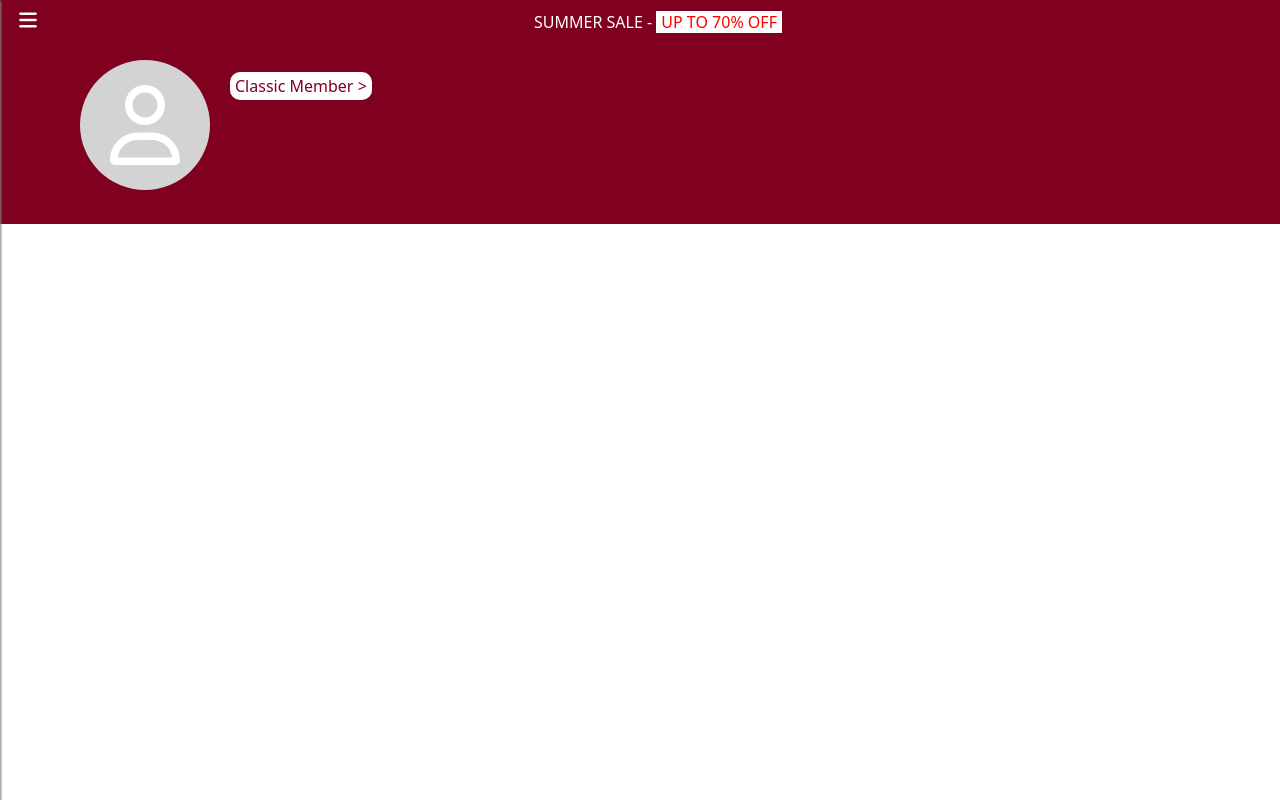
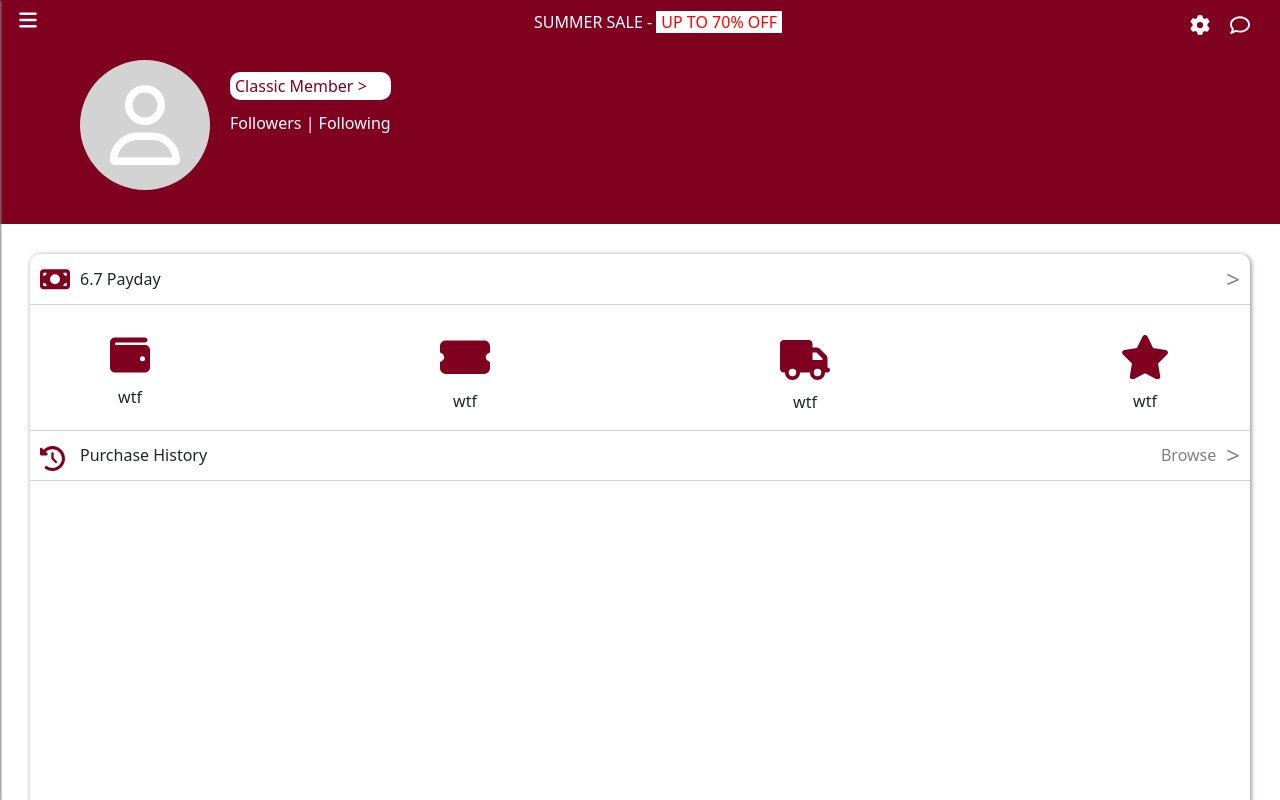
Before and after one commit to Pansaar/ecommerce, a Next.js app: page /profile in a window 1280 px wide. Shown: the top 800 px of the page. Built offline with nearby package versions, Linux system fonts and the light colour scheme.

Commit message:
Profile Page Add Components and Homepage UX Edition

```diff
--- a/components/left-nav.tsx
+++ b/components/left-nav.tsx
@@ -10,6 +10,13 @@ const LeftNav = () => {
 
   const router = useRouter()
 
+  const scrollToTop = () => {
+    window.scrollTo({
+      top: 0,
+      behavior: 'smooth'
+    });
+  };
+
   return (
     <nav style={{
       position: 'fixed',
@@ -20,15 +27,14 @@ const LeftNav = () => {
       transition: 'left 0.3s ease-in-out',
       backgroundColor: 'white',
       boxShadow: '1px 1px 2px grey',
-      zIndex: 1
+      zIndex: 2
     }}>
-      <svg xmlns="http://www.w3.org/2000/svg" viewBox="0 0 384 512" fill='grey' width={15} style={{marginLeft: "140", marginTop: "15px", cursor: "pointer"}} onClick={() => setShowNav(false)}><path d="M342.6 150.6c12.5-12.5 12.5-32.8 0-45.3s-32.8-12.5-45.3 0L192 210.7 86.6 105.4c-12.5-12.5-32.8-12.5-45.3 0s-12.5 32.8 0 45.3L146.7 256 41.4 361.4c-12.5 12.5-12.5 32.8 0 45.3s32.8 12.5 45.3 0L192 301.3 297.4 406.6c12.5 12.5 32.8 12.5 45.3 0s12.5-32.8 0-45.3L237.3 256 342.6 150.6z"/></svg>
-      <ul className='vh-100' style={{ listStyle: 'none', margin: '0', padding: '0' }}>
-      <li style={{ marginTop: '30px', marginLeft: '30px', cursor: 'pointer' }} onClick={() => {{router.push(`/home?user=${encodeURIComponent(authenticatedUser)}`, undefined, { shallow: true }), setShowNav(false)}}}>Home</li>
-        <li style={{ marginTop: '30px', marginLeft: '30px', cursor: 'pointer' }} onClick={() => {{router.push(`/profile?user=${encodeURIComponent(authenticatedUser)}`, undefined, { shallow: true }), setShowNav(false)}}}>Profile</li>
-        <li style={{ marginTop: '30px', marginLeft: '30px', cursor: 'pointer' }} onClick={() => {{router.push(`/shoppingCart?user=${encodeURIComponent(authenticatedUser)}`, undefined, { shallow: true }), setShowNav(false)}}}>Shopping Cart</li>
-        <li style={{ marginTop: '30px', marginLeft: '30px', cursor: 'pointer' }} onClick={() => {{router.push(`/myMerchant?user=${encodeURIComponent(authenticatedUser)}`, undefined, { shallow: true }), setShowNav(false)}}}>MyMerchant</li>
-        <li style={{ marginTop: '30px', marginLeft: '30px', cursor: 'pointer' }} onClick={() => router.replace('/')}>Log out</li>
+      <ul className='vh-100' style={{ listStyle: 'none', margin: '0', padding: '0'}}>
+      <li style={{ marginTop: '60px', marginLeft: '30px', cursor: 'pointer' }} onClick={() => {{router.push(`/home?user=${encodeURIComponent(authenticatedUser)}`, undefined, { shallow: true }), setShowNav(false), scrollToTop()}}}>Home</li>
+        <li style={{ marginTop: '40px', marginLeft: '30px', cursor: 'pointer' }} onClick={() => {{router.push(`/profile?user=${encodeURIComponent(authenticatedUser)}`, undefined, { shallow: true }), setShowNav(false)}}}>Profile</li>
+        <li style={{ marginTop: '40px', marginLeft: '30px', cursor: 'pointer' }} onClick={() => {{router.push(`/shoppingCart?user=${encodeURIComponent(authenticatedUser)}`, undefined, { shallow: true }), setShowNav(false)}}}>Shopping Cart</li>
+        <li style={{ marginTop: '40px', marginLeft: '30px', cursor: 'pointer' }} onClick={() => {{router.push(`/myMerchant?user=${encodeURIComponent(authenticatedUser)}`, undefined, { shallow: true }), setShowNav(false)}}}>MyMerchant</li>
+        <li style={{ marginTop: '40px', marginLeft: '30px', cursor: 'pointer' }} onClick={() => router.replace('/')}>Log out</li>
       </ul>
     </nav>
   );
--- a/components/top-nav1.tsx
+++ b/components/top-nav1.tsx
@@ -1,7 +1,7 @@
 import React from 'react'
 import useLeftNavStateStore from '../store/left-nav';
 
-const topNav2 = () => {
+const topNav1 = () => {
   const { showNav, setShowNav } = useLeftNavStateStore();
 
   const openCloseLeftNav = () => {
@@ -9,7 +9,7 @@ const topNav2 = () => {
   };
 
   return (
-    <div>
+    <div style={{zIndex: '0'}}>
         <div className='text-white d-flex' style={{ padding: "10px", background: "#800020" }}>
         <svg xmlns="http://www.w3.org/2000/svg" className='mx-2 mb-1' style={{ cursor: "pointer" }} fill="white" height="20" width="20" viewBox="0 0 448 512" onClick={openCloseLeftNav}>
           <path d="M0 96C0 78.3 14.3 64 32 64H416c17.7 0 32 14.3 32 32s-14.3 32-32 32H32C14.3 128 0 113.7 0 96zM0 256c0-17.7 14.3-32 32-32H416c17.7 0 32 14.3 32 32s-14.3 32-32 32H32c-17.7 0-32-14.3-32-32zM448 416c0 17.7-14.3 32-32 32H32c-17.7 0-32-14.3-32-32s14.3-32 32-32H416c17.7 0 32 14.3 32 32z" />
@@ -20,4 +20,4 @@ const topNav2 = () => {
   )
 }
 
-export default topNav2
+export default topNav1
--- a/components/top-nav2.tsx
+++ b/components/top-nav2.tsx
@@ -1,10 +1,10 @@
 import React, { useState } from 'react';
 import 'bootstrap/dist/css/bootstrap.min.css';
 
-const TopNav1 = () => {
+const TopNav2 = () => {
 
   return (
-    <div>
+    <div style={{position: 'sticky', top: '0', zIndex: '1'}}>
       <div className='d-flex' style={{ padding: "10px", backgroundColor: "white", boxShadow: "1px 1px 2px grey", justifyContent: "space-between" }}>
         <h1 className='align-items-center d-flex'>Ecomm</h1>
         <p className='align-items-center d-flex mt-3' style={{ cursor: "pointer" }}>Electronics</p>
@@ -26,4 +26,4 @@ const TopNav1 = () => {
   );
 };
 
-export default TopNav1;
+export default TopNav2;
--- a/pages/home/index.tsx
+++ b/pages/home/index.tsx
@@ -25,7 +25,6 @@ const Home = () => {
   }, [userParam, router, authenticatedUser, setAuthenticated]);
 
   useEffect(() => {
-    const intervalId = setInterval(() => {
       if (!changingSlide) {
         setChangingSlide(true);
         setCurrentImageIndex((prevIndex) => (prevIndex + 1) % imageArray.length);
@@ -33,9 +32,6 @@ const Home = () => {
           setChangingSlide(false);
         }, 5000);
       }
-    }, 5000);
-
-    return () => clearInterval(intervalId);
   }, [changingSlide, imageArray.length]);
 
   const handleArrowClick = (direction) => {
--- a/pages/profile/index.tsx
+++ b/pages/profile/index.tsx
@@ -24,6 +24,10 @@ const index = () => {
   return (
     <div>
       <TopNav1 />
+      <svg xmlns="http://www.w3.org/2000/svg" viewBox="0 0 512 512" width={20} fill='white' style={{position: 'fixed', top: '15px', right: '70px', zIndex: '2'}}>
+        <path d="M495.9 166.6c3.2 8.7 .5 18.4-6.4 24.6l-43.3 39.4c1.1 8.3 1.7 16.8 1.7 25.4s-.6 17.1-1.7 25.4l43.3 39.4c6.9 6.2 9.6 15.9 6.4 24.6c-4.4 11.9-9.7 23.3-15.8 34.3l-4.7 8.1c-6.6 11-14 21.4-22.1 31.2c-5.9 7.2-15.7 9.6-24.5 6.8l-55.7-17.7c-13.4 10.3-28.2 18.9-44 25.4l-12.5 57.1c-2 9.1-9 16.3-18.2 17.8c-13.8 2.3-28 3.5-42.5 3.5s-28.7-1.2-42.5-3.5c-9.2-1.5-16.2-8.7-18.2-17.8l-12.5-57.1c-15.8-6.5-30.6-15.1-44-25.4L83.1 425.9c-8.8 2.8-18.6 .3-24.5-6.8c-8.1-9.8-15.5-20.2-22.1-31.2l-4.7-8.1c-6.1-11-11.4-22.4-15.8-34.3c-3.2-8.7-.5-18.4 6.4-24.6l43.3-39.4C64.6 273.1 64 264.6 64 256s.6-17.1 1.7-25.4L22.4 191.2c-6.9-6.2-9.6-15.9-6.4-24.6c4.4-11.9 9.7-23.3 15.8-34.3l4.7-8.1c6.6-11 14-21.4 22.1-31.2c5.9-7.2 15.7-9.6 24.5-6.8l55.7 17.7c13.4-10.3 28.2-18.9 44-25.4l12.5-57.1c2-9.1 9-16.3 18.2-17.8C227.3 1.2 241.5 0 256 0s28.7 1.2 42.5 3.5c9.2 1.5 16.2 8.7 18.2 17.8l12.5 57.1c15.8 6.5 30.6 15.1 44 25.4l55.7-17.7c8.8-2.8 18.6-.3 24.5 6.8c8.1 9.8 15.5 20.2 22.1 31.2l4.7 8.1c6.1 11 11.4 22.4 15.8 34.3zM256 336a80 80 0 1 0 0-160 80 80 0 1 0 0 160z"/></svg>
+        <svg xmlns="http://www.w3.org/2000/svg" viewBox="0 0 512 512" width={20} fill='white' style={{position: 'fixed', top: '15px', right: '30px', zIndex: '2'}}>
+        <path d="M123.6 391.3c12.9-9.4 29.6-11.8 44.6-6.4c26.5 9.6 56.2 15.1 87.8 15.1c124.7 0 208-80.5 208-160s-83.3-160-208-160S48 160.5 48 240c0 32 12.4 62.8 35.7 89.2c8.6 9.7 12.8 22.5 11.8 35.5c-1.4 18.1-5.7 34.7-11.3 49.4c17-7.9 31.1-16.7 39.4-22.7zM21.2 431.9c1.8-2.7 3.5-5.4 5.1-8.1c10-16.6 19.5-38.4 21.4-62.9C17.7 326.8 0 285.1 0 240C0 125.1 114.6 32 256 32s256 93.1 256 208s-114.6 208-256 208c-37.1 0-72.3-6.4-104.1-17.9c-11.9 8.7-31.3 20.6-54.3 30.6c-15.1 6.6-32.3 12.6-50.1 16.1c-.8 .2-1.6 .3-2.4 .5c-4.4 .8-8.7 1.5-13.2 1.9c-.2 0-.5 .1-.7 .1c-5.1 .5-10.2 .8-15.3 .8c-6.5 0-12.3-3.9-14.8-9.9c-2.5-6-1.1-12.8 3.4-17.4c4.1-4.2 7.8-8.7 11.3-13.5c1.7-2.3 3.3-4.6 4.8-6.9c.1-.2 .2-.3 .3-.5z"/></svg>
       <LeftNav />
       <div className='d-flex' style={{backgroundColor: 'rgb(128, 0, 32)', height: '180px'}}>
       <div className='mt-3' style={{ display: "flex", justifyContent: "center", alignItems: "center", width: "130px", height: "130px", borderRadius: "50%", marginLeft: '80px', backgroundColor: 'lightgrey' }}>
@@ -34,7 +38,41 @@ const index = () => {
     <div style={{marginTop: '20px', marginLeft: '20px', fontSize: '20px', color: 'white'}}>
     {userParam !== authenticatedUser ? <h5></h5>: <h5>{userParam}</h5>}
   <p style={{backgroundColor: 'white', borderRadius: '10px', fontSize: '16px', color: 'rgb(128, 0, 32)', padding: '2px 5px 2px 5px', cursor: 'pointer'}}>{'Classic Member >'}</p>
+  <p style={{fontSize: '16px', marginTop: '-5px'}}>Followers | Following</p>
   </div>
+</div>
+<div className='vh-100' style={{boxShadow: '1px 1px 5px grey', alignItems: 'flex-start', margin: '30px 30px', borderRadius: '10px'}}>
+<div style={{height: '50px', width: '100%', display: 'flex', alignItems: 'center'}}>
+  <svg xmlns="http://www.w3.org/2000/svg" viewBox="0 0 576 512" width={30} fill='rgb(128, 0, 32)' style={{alignSelf: 'center', marginLeft: '10px'}}><path d="M64 64C28.7 64 0 92.7 0 128V384c0 35.3 28.7 64 64 64H512c35.3 0 64-28.7 64-64V128c0-35.3-28.7-64-64-64H64zm64 320H64V320c35.3 0 64 28.7 64 64zM64 192V128h64c0 35.3-28.7 64-64 64zM448 384c0-35.3 28.7-64 64-64v64H448zm64-192c-35.3 0-64-28.7-64-64h64v64zM288 160a96 96 0 1 1 0 192 96 96 0 1 1 0-192z"/></svg>
+  <p style={{marginLeft: '10px', marginTop: '15px'}}>6.7 Payday</p>
+  <h1 style={{fontSize: '24px', color: 'grey', marginLeft: 'auto', marginRight: '10px', marginTop: '8px'}}>{`>`}</h1>
+</div>
+<div style={{borderTop: 'solid 1px lightgrey', borderBottom: 'solid 1px lightgrey', width: '100%', display: 'flex', flexDirection: 'column', paddingTop: '20px'}}>
+    <div style={{display: 'flex', justifyContent: 'space-between'}}>
+        <div style={{marginLeft: '80px'}}>
+            <svg xmlns="http://www.w3.org/2000/svg" viewBox="0 0 512 512" width={40} fill='rgb(128, 0, 32)' style={{marginTop: '10px'}}><path d="M64 32C28.7 32 0 60.7 0 96V416c0 35.3 28.7 64 64 64H448c35.3 0 64-28.7 64-64V192c0-35.3-28.7-64-64-64H80c-8.8 0-16-7.2-16-16s7.2-16 16-16H448c17.7 0 32-14.3 32-32s-14.3-32-32-32H64zM416 272a32 32 0 1 1 0 64 32 32 0 1 1 0-64z"/></svg>
+            <p style={{textAlign: 'center', marginTop: '10px'}}>wtf</p>
+        </div>
+        <div>
+            <svg xmlns="http://www.w3.org/2000/svg" viewBox="0 0 576 512" width={50} fill='rgb(128, 0, 32)' style={{marginTop: '10px'}}><path d="M0 128C0 92.7 28.7 64 64 64H512c35.3 0 64 28.7 64 64v64c0 8.8-7.4 15.7-15.7 18.6C541.5 217.1 528 235 528 256s13.5 38.9 32.3 45.4c8.3 2.9 15.7 9.8 15.7 18.6v64c0 35.3-28.7 64-64 64H64c-35.3 0-64-28.7-64-64V320c0-8.8 7.4-15.7 15.7-18.6C34.5 294.9 48 277 48 256s-13.5-38.9-32.3-45.4C7.4 207.7 0 200.8 0 192V128z"/></svg>
+            <p style={{textAlign: 'center', marginTop: '10px'}}>wtf</p>
+        </div>
+        <div>
+            <svg xmlns="http://www.w3.org/2000/svg" viewBox="0 0 640 512" width={50} fill='rgb(128, 0, 32)' style={{marginTop: '15px'}}><path d="M48 0C21.5 0 0 21.5 0 48V368c0 26.5 21.5 48 48 48H64c0 53 43 96 96 96s96-43 96-96H384c0 53 43 96 96 96s96-43 96-96h32c17.7 0 32-14.3 32-32s-14.3-32-32-32V288 256 237.3c0-17-6.7-33.3-18.7-45.3L512 114.7c-12-12-28.3-18.7-45.3-18.7H416V48c0-26.5-21.5-48-48-48H48zM416 160h50.7L544 237.3V256H416V160zM112 416a48 48 0 1 1 96 0 48 48 0 1 1 -96 0zm368-48a48 48 0 1 1 0 96 48 48 0 1 1 0-96z"/></svg>
+            <p style={{textAlign: 'center', marginTop: '10px'}}>wtf</p>
+        </div>
+        <div style={{marginRight: '80px'}}>
+            <svg xmlns="http://www.w3.org/2000/svg" viewBox="0 0 576 512" width={50} fill='rgb(128, 0, 32)' style={{marginTop: '10px'}}><path d="M316.9 18C311.6 7 300.4 0 288.1 0s-23.4 7-28.8 18L195 150.3 51.4 171.5c-12 1.8-22 10.2-25.7 21.7s-.7 24.2 7.9 32.7L137.8 329 113.2 474.7c-2 12 3 24.2 12.9 31.3s23 8 33.8 2.3l128.3-68.5 128.3 68.5c10.8 5.7 23.9 4.9 33.8-2.3s14.9-19.3 12.9-31.3L438.5 329 542.7 225.9c8.6-8.5 11.7-21.2 7.9-32.7s-13.7-19.9-25.7-21.7L381.2 150.3 316.9 18z"/></svg>
+            <p style={{textAlign: 'center', marginTop: '10px'}}>wtf</p>
+        </div>
+    </div>
+    </div>
+    <div style={{height: '50px', borderBottom: '1px solid lightgrey', width: '100%', display: 'flex', alignItems: 'center'}}>
+    <svg xmlns="http://www.w3.org/2000/svg" viewBox="0 0 512 512" width={25} fill='rgb(128, 0, 32)' style={{marginTop: '5px', marginLeft: '10px'}}><path d="M75 75L41 41C25.9 25.9 0 36.6 0 57.9V168c0 13.3 10.7 24 24 24H134.1c21.4 0 32.1-25.9 17-41l-30.8-30.8C155 85.5 203 64 256 64c106 0 192 86 192 192s-86 192-192 192c-40.8 0-78.6-12.7-109.7-34.4c-14.5-10.1-34.4-6.6-44.6 7.9s-6.6 34.4 7.9 44.6C151.2 495 201.7 512 256 512c141.4 0 256-114.6 256-256S397.4 0 256 0C185.3 0 121.3 28.7 75 75zm181 53c-13.3 0-24 10.7-24 24V256c0 6.4 2.5 12.5 7 17l72 72c9.4 9.4 24.6 9.4 33.9 0s9.4-24.6 0-33.9l-65-65V152c0-13.3-10.7-24-24-24z"/></svg>
+    <p style={{marginTop: '15px', marginLeft: '15px'}}>Purchase History</p>
+    <p style={{color: 'grey', marginLeft: 'auto', marginTop: '15px', marginRight: '10px'}}>Browse</p>
+    <h1 style={{fontSize: '24px', color: 'grey', marginTop: '8px', marginRight: '10px'}}>{`>`}</h1>
+</div>
 </div>
 </div>
   )
```
